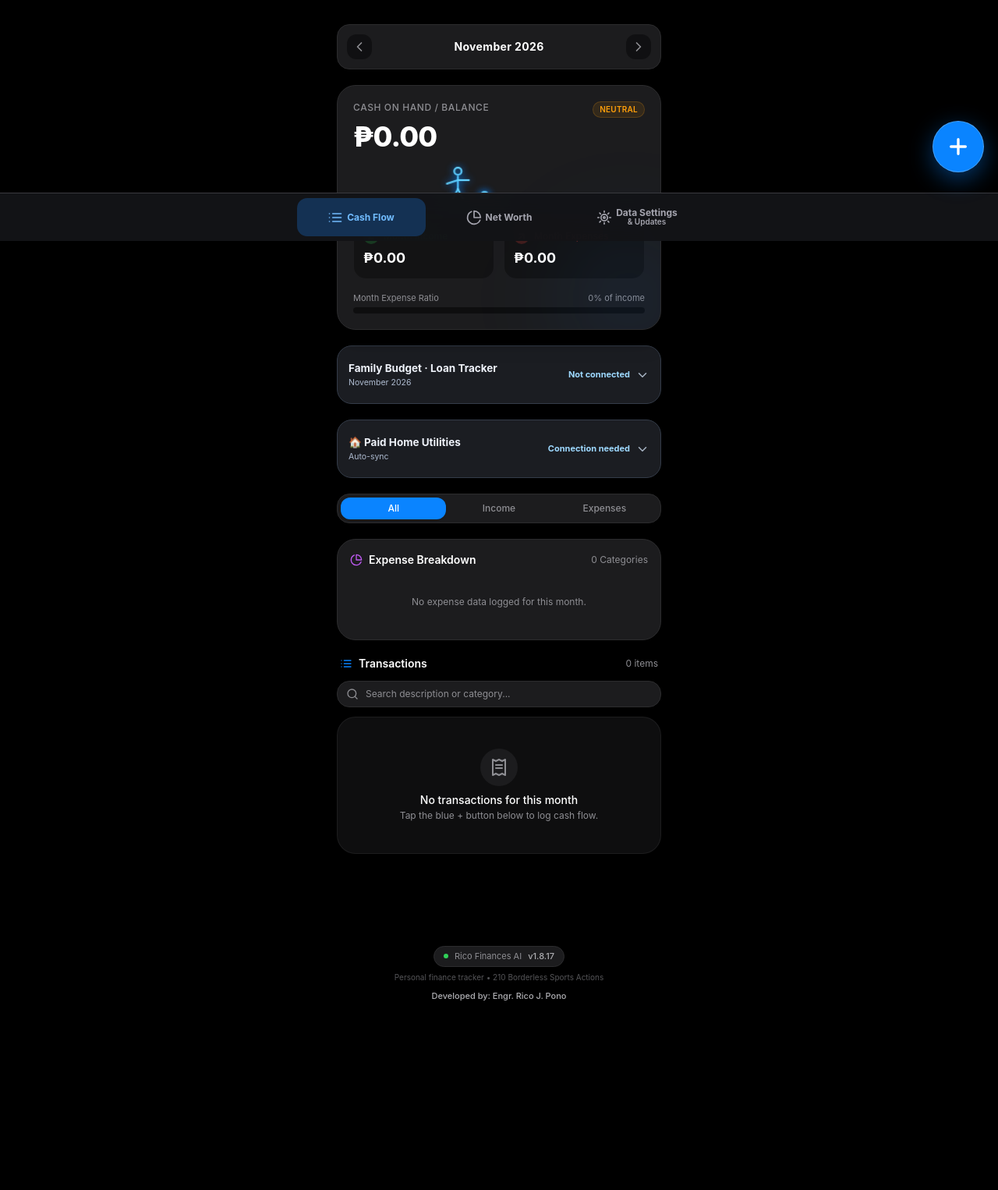
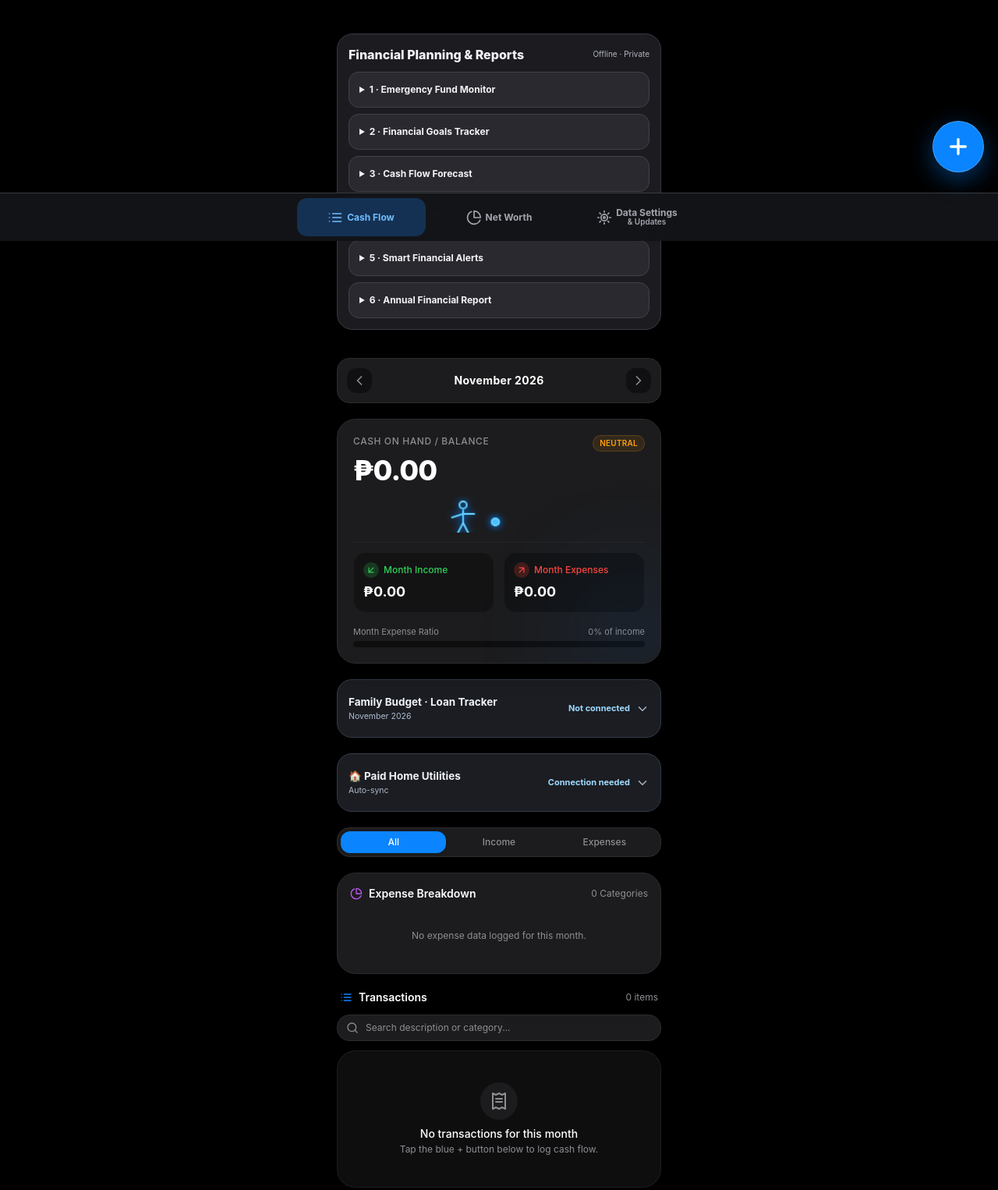
Before and after one commit to fibast18/rico-finances-ai, a plain HTML site: page index.html in a window 1280 px wide. Shown: the part 491-2017 px from the top of the page at 78% size. Before the commit the page ends 1876 px from the top, so only its background shows below. Drawn offline with Linux system fonts and the light colour scheme.

Commit message:
Integrate Financial Planning Suite v1.8.18

```diff
--- a/index.html
+++ b/index.html
@@ -14,6 +14,7 @@
 <meta name="apple-mobile-web-app-title" content="Rico Finances AI" id="iosAppTitle">
 <link rel="stylesheet" href="styles.css">
 <link rel="stylesheet" href="financial-health.css">
+<link rel="stylesheet" href="financial-planning.css">
 <link rel="stylesheet" href="net-worth.css">
 <link rel="stylesheet" href="linked-loans.css">
 <link rel="stylesheet" href="linked-budget.css">
@@ -22,6 +23,7 @@
 <script src="icons.js"></script>
 <script src="analyst.js" defer></script>
 <script src="financial-health.js" defer></script>
+<script src="financial-planning.js" defer></script>
 <script src="net-worth-v1.8.15.js" defer></script>
 <script src="linked-loans-v1.8.15.js" defer></script>
 <script src="linked-budget-v1.8.15.js" defer></script>
@@ -212,6 +214,7 @@ body.ask-ai-open{overflow:hidden}
 <div class="fh-card"><small>Monthly cash flow · <em id="fhStatus"></em></small><strong id="fhCash">—</strong><span id="fhCashNote"></span></div>
 </div><div class="fh-legend" aria-label="Color key"><span><i class="fh-dot green"></i><b>Green:</b> Favorable</span><span><i class="fh-dot amber"></i><b>Amber:</b> Caution</span><span><i class="fh-dot red"></i><b>Red:</b> Attention</span><span><i class="fh-dot neutral"></i><b>Gray:</b> No data</span></div><p class="fh-foot">Indicative thresholds: savings 20%+, debt ratio under 30%. Actual transactions only · Utilities counted once · Loan balances are debts, not expenses · Budget plans excluded</p>
 </section>
+<section id="financialPlanningSuite" class="fps-suite" aria-label="Financial Planning and Reports"></section>
 
   <!-- Backup reminder banner -->
   <section id="backupBanner" class="hidden bg-iosOrange/10 border border-iosOrange/30 rounded-2xl p-3 text-xs text-iosOrange flex items-center justify-between gap-2">
@@ -477,7 +480,7 @@ body.ask-ai-open{overflow:hidden}
 
 <footer class="max-w-md mx-auto w-full px-4 py-4 text-center">
   <div class="inline-flex items-center gap-2 px-3 py-1 rounded-full bg-iosCardDark border border-iosBorderDark text-[11px] text-iosGray">
-    <span class="w-1.5 h-1.5 rounded-full bg-iosGreen"></span><span id="footerAppName">Rico Finances AI</span><span class="text-iosGray2 font-medium">v1.8.17</span>
+    <span class="w-1.5 h-1.5 rounded-full bg-iosGreen"></span><span id="footerAppName">Rico Finances AI</span><span class="text-iosGray2 font-medium">v1.8.18</span>
   </div>
   <p class="text-[10px] text-iosGray/60 mt-1.5">Personal finance tracker &bull; 210 Borderless Sports Actions</p>
   <p id="developerCredit" class="mt-2 text-[11px] text-iosGray2 font-medium">Developed by: Engr. Rico J. Pono</p>
@@ -688,7 +691,7 @@ body.ask-ai-open{overflow:hidden}
 </div>
 
 <script>
-const RICO_APP_VERSION = '1.8.17';
+const RICO_APP_VERSION = '1.8.18';
 let appServiceWorkerRegistration = null;
 if ('serviceWorker' in navigator && location.protocol.startsWith('http')) {
   window.addEventListener('load', () => {
@@ -1097,6 +1100,8 @@ function renderApp() {
   if (typeof window.renderFinanceAnalyst === 'function') window.renderFinanceAnalyst();
   persistData();
   window.renderFinancialHealth?.();
+  window.RICO_FINANCIAL_PLAN?.refresh?.();
+  window.RICO_FINANCIAL_PLAN?.takeSnapshot?.();
   window.RICO_UTILITY_LINK?.render?.();
   // Adding, editing, deleting or importing transactions updates Net Worth at once.
   window.RICO_NET_WORTH?.render?.();
```
